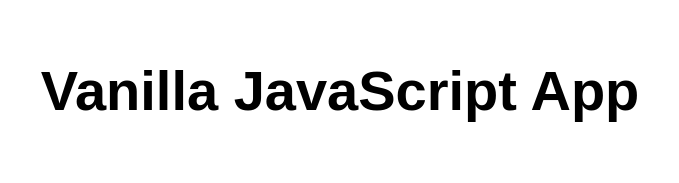
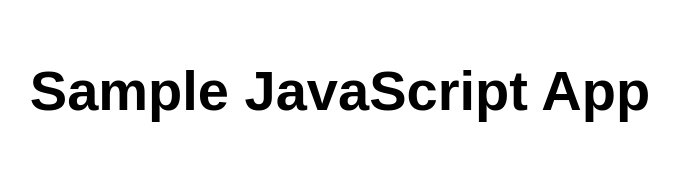
Before and after one commit to Kannan3111/MY_FIRST_WEBAPP, a website: page src/index.html in a window 1280 px wide. Shown: the whole page, without its empty margins (300-979 px from the left). Drawn offline with Linux system fonts and the light colour scheme.

Commit message:
Update index.html

```diff
--- a/src/index.html
+++ b/src/index.html
@@ -10,7 +10,7 @@
 
 <body>
   <main>
-    <h1>Vanilla JavaScript App</h1>
+    <h1>Sample JavaScript App</h1>
   </main>
 </body>
 
```
